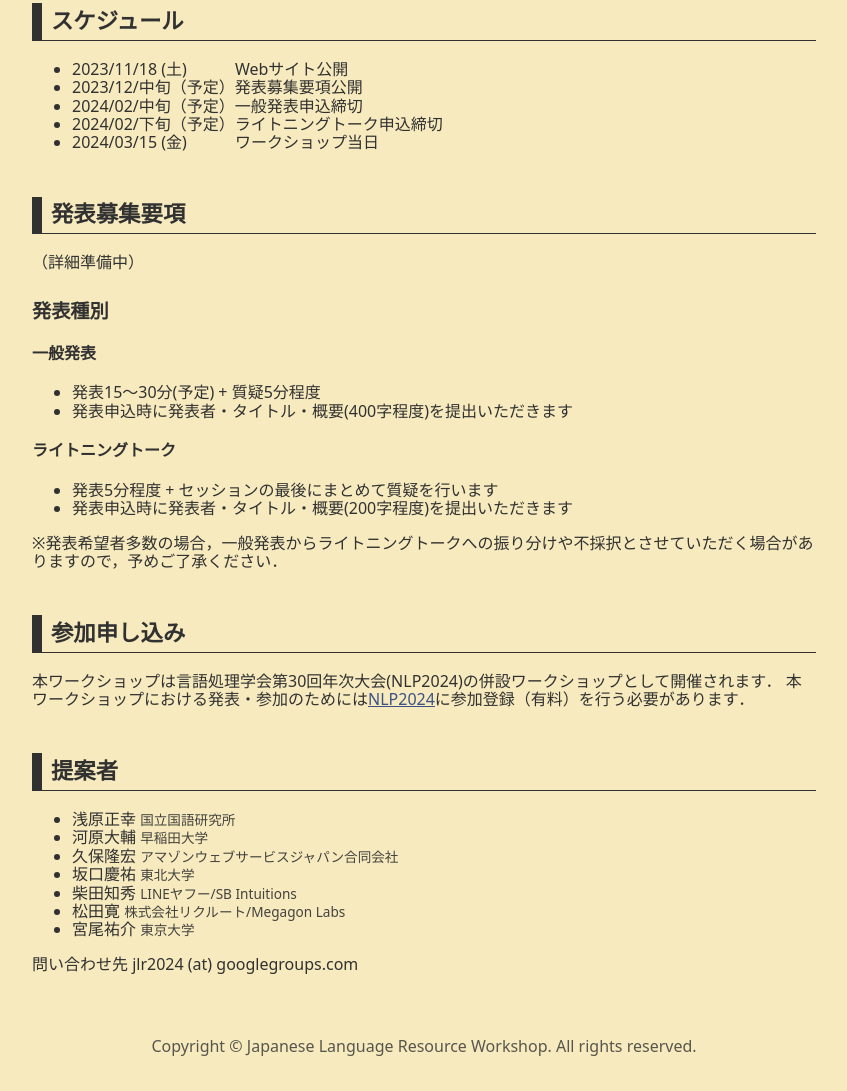
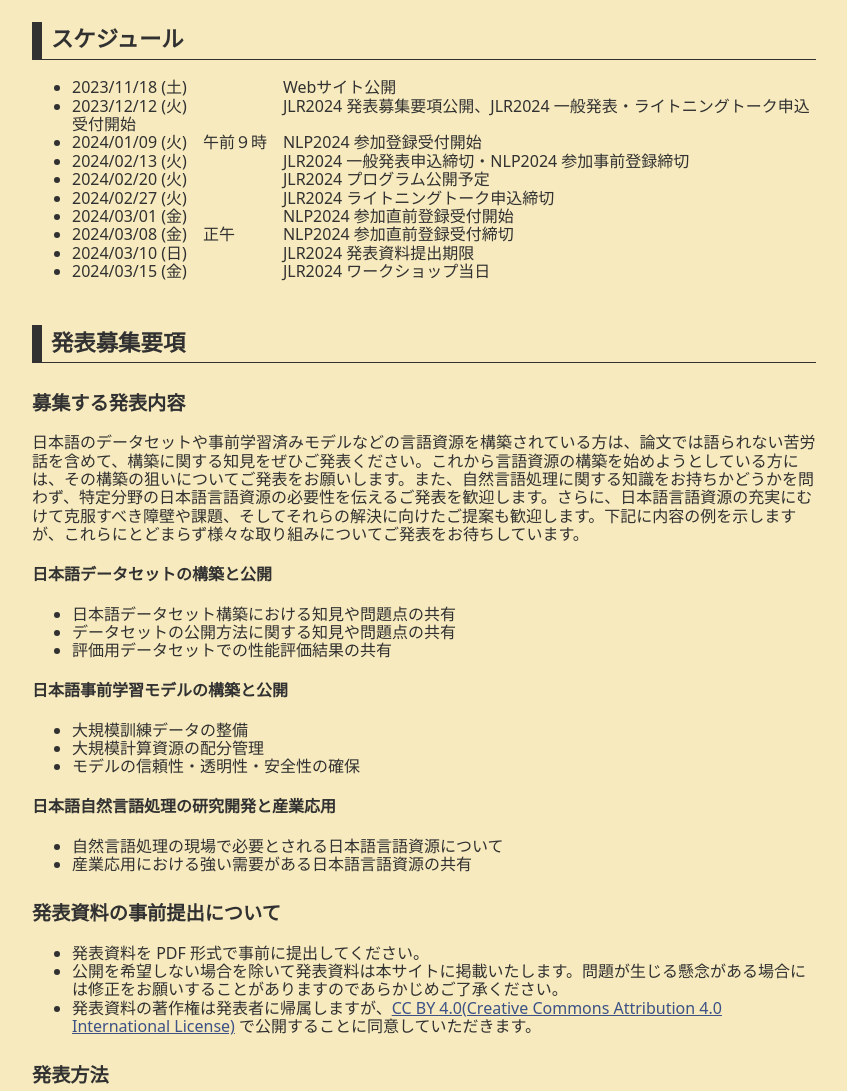
Before and after one commit to jedworkshop/JLR2024, an Eleventy site: page src/index.md in a window 1280 px wide. Shown: the part 740-1831 px from the top of the page, without its empty margins (216-1063 px from the left). Built offline with nearby package versions, Linux system fonts and the light colour scheme; Eleventy itself is replaced by a stand-in of ours; files that its build step writes are made by us from their sources.

Commit message:
発表募集要項の作成
- スケジュール
- 発表募集要項

```diff
--- a/src/index.md
+++ b/src/index.md
@@ -20,8 +20,9 @@
   <div class="accoutn">Twitter公式アカウント<a href="https://twitter.com/jedws" target="_blank" rel="noreferrer">@jedws</a></div>
 </div>
 
-## What's new
+## 新着情報
 2023/11/18 JLR2024公式Webサイトをオープンしました。<br/>
+2023/12/12 発表募集要項を公開しました。<br/>
 
 ## 趣旨
 自然言語処理における各種タスクのモデルを訓練、評価、分析するためには、注釈付きコーパスや大規模言語モデル(LLM)などの言語資源が必要不可欠である。
@@ -33,29 +34,72 @@
 
 ## スケジュール
 
-- 2023/11/18 (土)　　　Webサイト公開
-- 2023/12/中旬（予定）発表募集要項公開
-- 2024/02/中旬（予定）一般発表申込締切
-- 2024/02/下旬（予定）ライトニングトーク申込締切
-- 2024/03/15 (金)　　　ワークショップ当日
+- 2023/11/18 (土)　　　　　　Webサイト公開
+- 2023/12/12 (火)　　　　　　JLR2024 発表募集要項公開、JLR2024 一般発表・ライトニングトーク申込受付開始
+- 2024/01/09 (火)　午前９時　NLP2024 参加登録受付開始
+- 2024/02/13 (火)　　　　　　JLR2024 一般発表申込締切・NLP2024 参加事前登録締切
+- 2024/02/20 (火)　　　　　　JLR2024 プログラム公開予定
+- 2024/02/27 (火)　　　　　　JLR2024 ライトニングトーク申込締切
+- 2024/03/01 (金)　　　　　　NLP2024 参加直前登録受付開始
+- 2024/03/08 (金)　正午　　　NLP2024 参加直前登録受付締切
+- 2024/03/10 (日)　　　　　　JLR2024 発表資料提出期限
+- 2024/03/15 (金)　　　　　　JLR2024 ワークショップ当日
 
 ## 発表募集要項
-（詳細準備中）
+### 募集する発表内容
+日本語のデータセットや事前学習済みモデルなどの言語資源を構築されている方は、論文では語られない苦労話を含めて、構築に関する知見をぜひご発表ください。これから言語資源の構築を始めようとしている方には、その構築の狙いについてご発表をお願いします。また、自然言語処理に関する知識をお持ちかどうかを問わず、特定分野の日本語言語資源の必要性を伝えるご発表を歓迎します。さらに、日本語言語資源の充実にむけて克服すべき障壁や課題、そしてそれらの解決に向けたご提案も歓迎します。下記に内容の例を示しますが、これらにとどまらず様々な取り組みについてご発表をお待ちしています。
+
+#### 日本語データセットの構築と公開
+- 日本語データセット構築における知見や問題点の共有
+- データセットの公開方法に関する知見や問題点の共有
+- 評価用データセットでの性能評価結果の共有
+
+#### 日本語事前学習モデルの構築と公開
+- 大規模訓練データの整備
+- 大規模計算資源の配分管理
+- モデルの信頼性・透明性・安全性の確保
+
+#### 日本語自然言語処理の研究開発と産業応用
+- 自然言語処理の現場で必要とされる日本語言語資源について
+- 産業応用における強い需要がある日本語言語資源の共有
+
+### 発表資料の事前提出について
+- 発表資料を PDF 形式で事前に提出してください。
+- 公開を希望しない場合を除いて発表資料は本サイトに掲載いたします。問題が生じる懸念がある場合には修正をお願いすることがありますのであらかじめご了承ください。
+- 発表資料の著作権は発表者に帰属しますが、[CC BY 4.0(Creative Commons Attribution 4.0 International License)](https://creativecommons.org/licenses/by/4.0/deed.ja) で公開することに同意していただきます。
+
+### 発表方法
+- 一般発表・ライトニングトークを含む全てのセッションについて現地会場(神戸国際会議場)またはオンライン(Zoom)のどちらからでも発表できます。
+- 現地会場・オンラインを問わず発表資料は発表者所有のPCからZoomで画面共有を行っていただきます。
 
 ### 発表種別
 #### 一般発表
-- 発表15〜30分(予定) + 質疑5分程度
-- 発表申込時に発表者・タイトル・概要(400字程度)を提出いただきます
+- 発表15〜30分 + 質疑5分程度
+- 発表申込時に発表者・タイトル・概要(400字程度)を提出してください。
 
 #### ライトニングトーク
-- 発表5分程度 + セッションの最後にまとめて質疑を行います
-- 発表申込時に発表者・タイトル・概要(200字程度)を提出いただきます
+- 発表5分程度 + セッションの最後にまとめて質疑を行います。
+- 発表申込時に発表者・タイトル・概要(200字程度)を提出してください。
 
-※発表希望者多数の場合，一般発表からライトニングトークへの振り分けや不採択とさせていただく場合がありますので，予めご了承ください．
+※発表希望者多数の場合、一般発表からライトニングトークへの振り分けや不採択とさせていただく場合がありますので、予めご了承ください。
 
-## 参加申し込み
-本ワークショップは言語処理学会第30回年次大会(NLP2024)の併設ワークショップとして開催されます．
-本ワークショップにおける発表・参加のためには[NLP2024](https://www.anlp.jp/nlp2024/)に参加登録（有料）を行う必要があります．
+### 発表申込期間
+#### 一般発表
+- 2023年12月12日(火)～2024年02月13日(火)
+
+#### ライトニングトーク
+- 2023年12月12日(火)～2024年02月27日(火)
+
+### 発表資料提出期限
+- 2024/03/10 (日)
+
+### 発表申込フォーム
+[JLR2024発表申込フォーム](https://forms.gle/MLS2nmuGMdnYkqcG7)
+
+## 参加申込
+本ワークショップは言語処理学会第30回年次大会(NLP2024)の併設ワークショップとして開催されます。
+本ワークショップにおける発表・参加のためには[NLP2024](https://www.anlp.jp/nlp2024/)に参加登録（有料）を行う必要があります。
+NLP2024 の参加登録期間は、事前登録が2024/01/09〜02/13、直前登録は2024/03/01〜08正午、当日登録は2024/03/11〜17正午です。
 
 ## 提案者
 - 浅原正幸 <small>国立国語研究所</small>
```
